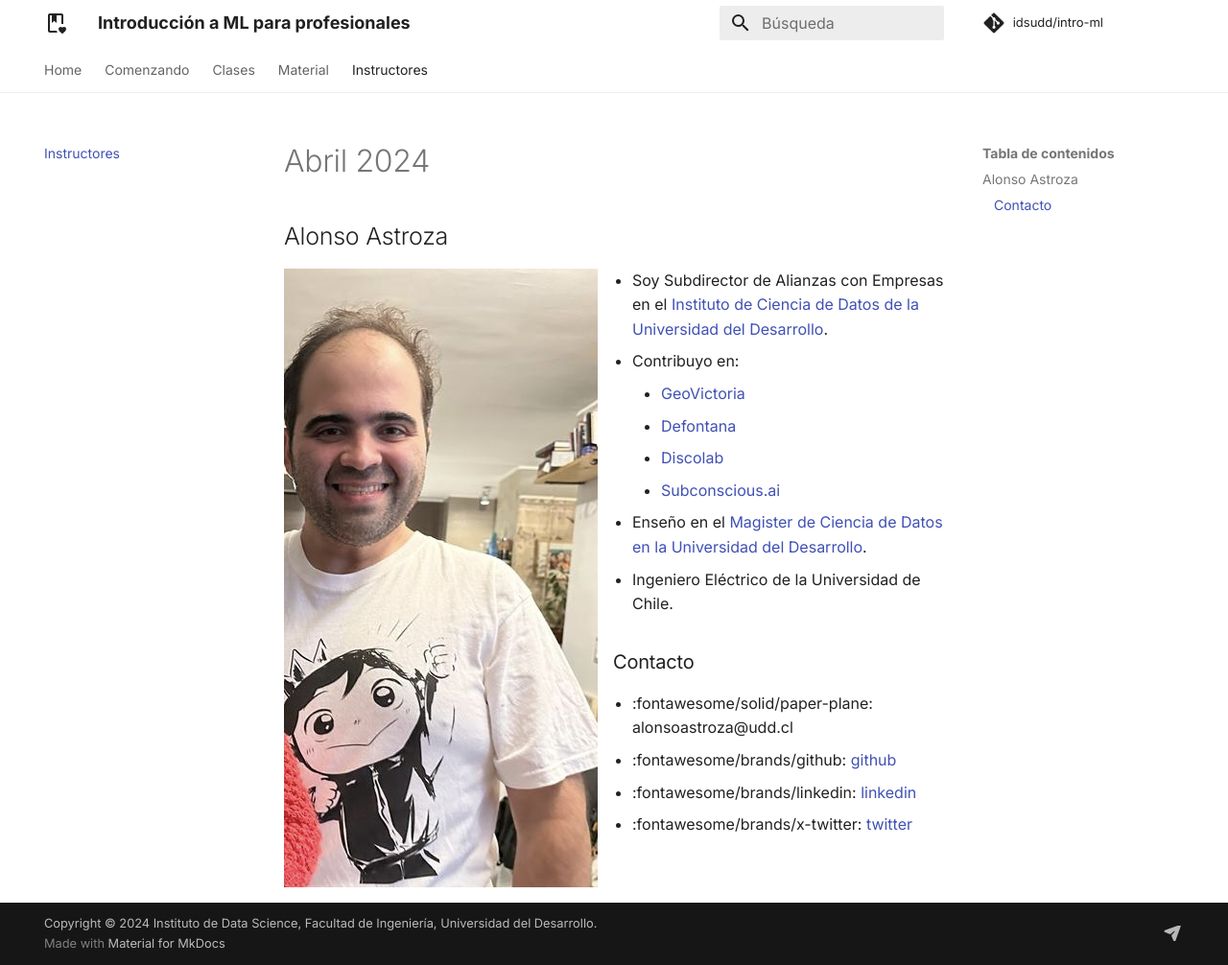
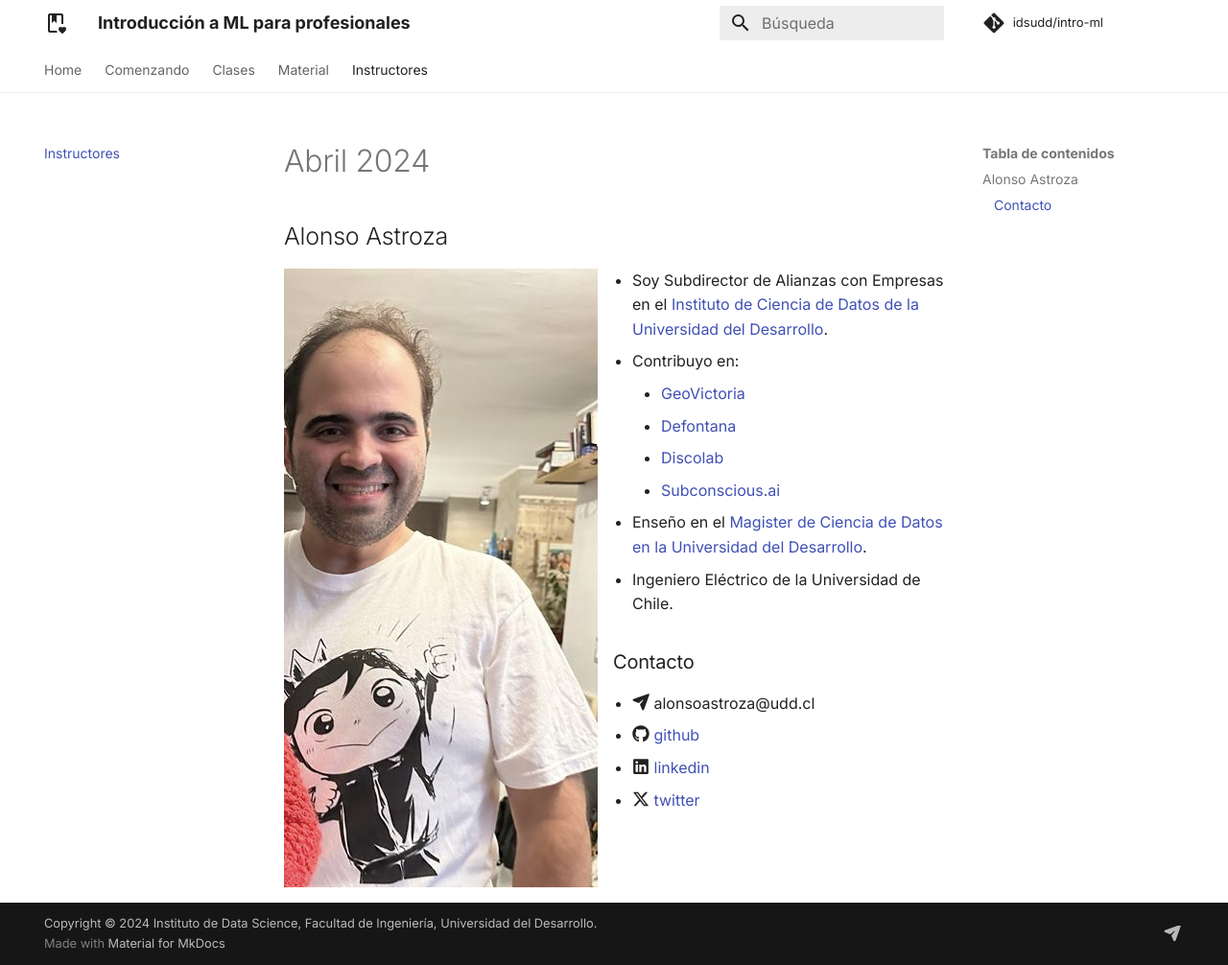
Before and after one commit to idsudd/intro-ml, an MkDocs documentation site: the page built from docs/instructor/index.md, in a window 1280 px wide and 1006 px high. Shown: the whole window at 96% size. Built offline with MkDocs 1.6.1 and Material for MkDocs 9.7.7, drawn with Linux system fonts in a browser that asks for light colours; comment, search, counter and statistics services are not loaded.

Commit message:
Update index.md

```diff
--- a/docs/instructor/index.md
+++ b/docs/instructor/index.md
@@ -15,7 +15,7 @@
 
 ### Contacto
 
-* :fontawesome/solid/paper-plane: alonsoastroza@udd.cl
-* :fontawesome/brands/github: [github](https://github.com/aastroza)
-* :fontawesome/brands/linkedin: [linkedin](https://www.linkedin.com/in/aastrozacl/)
-* :fontawesome/brands/x-twitter: [twitter](https://twitter.com/aastroza)
+* :fontawesome-solid-paper-plane: alonsoastroza@udd.cl
+* :fontawesome-brands-github: [github](https://github.com/aastroza)
+* :fontawesome-brands-linkedin: [linkedin](https://www.linkedin.com/in/aastrozacl/)
+* :fontawesome-brands-x-twitter: [twitter](https://twitter.com/aastroza)
```
